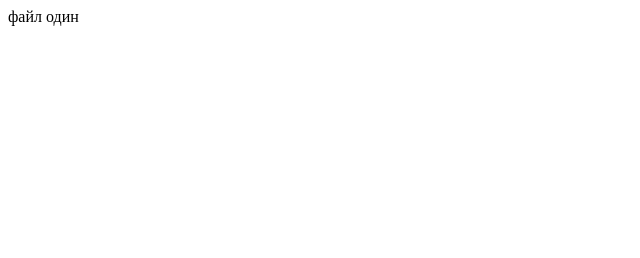
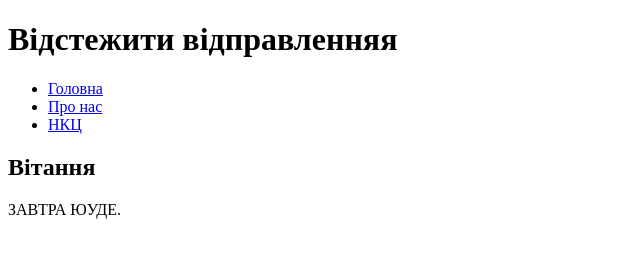
Before and after one commit to OlexsandrHrishyn/QA_137, a plain HTML site: page index.html in a window 1280 px wide. Shown: the whole page, without its empty margins (0-640 px from the left). Drawn offline with Linux system fonts and the light colour scheme.

Commit message:
Update index.html

```diff
--- a/index.html
+++ b/index.html
@@ -1 +1,25 @@
-файл один
+<!DOCTYPE html>
+<html lang="ua">
+<head>
+  <meta charset="UTF-8">
+  <meta name="viewport" content="width=device-width, initial-scale=1.0">
+  <title>Нова Пошта</title>
+</head>
+<body>
+
+  <header>
+    <h1>Відстежити відправленняя</h1>
+    <nav>
+      <ul>
+        <li><a href="#home">Головна</a></li>
+        <li><a href="#about">Про нас</a></li>
+        <li><a href="#contact">НКЦ</a></li>
+      </ul>
+    </nav>
+  </header>
+
+  <main>
+    <section id="home">
+      <h2>Вітання</h2>
+      <p>ЗАВТРА ЮУДЕ.</p>
+    </section>
```
